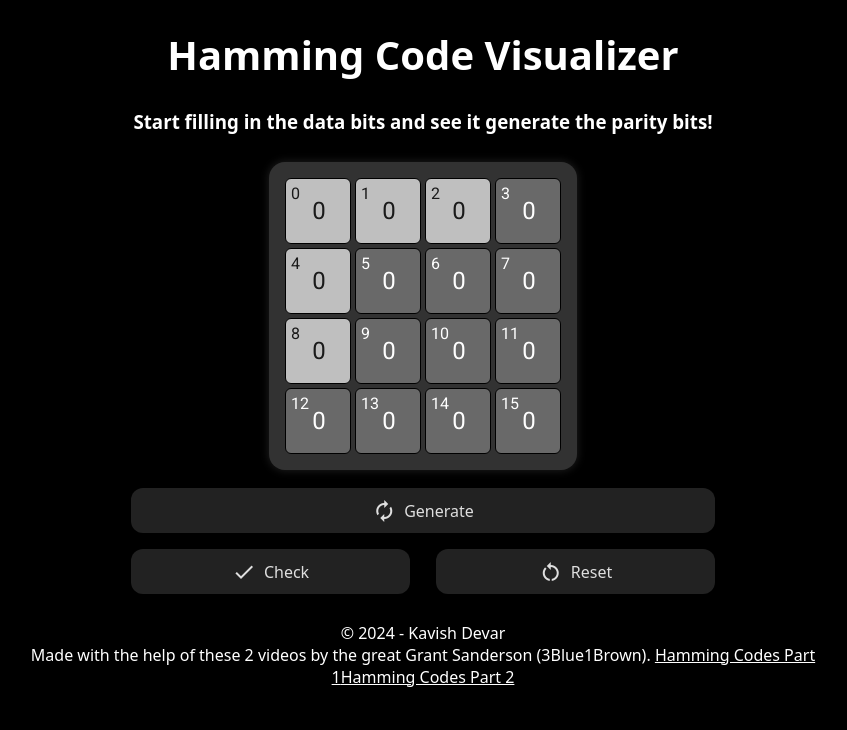
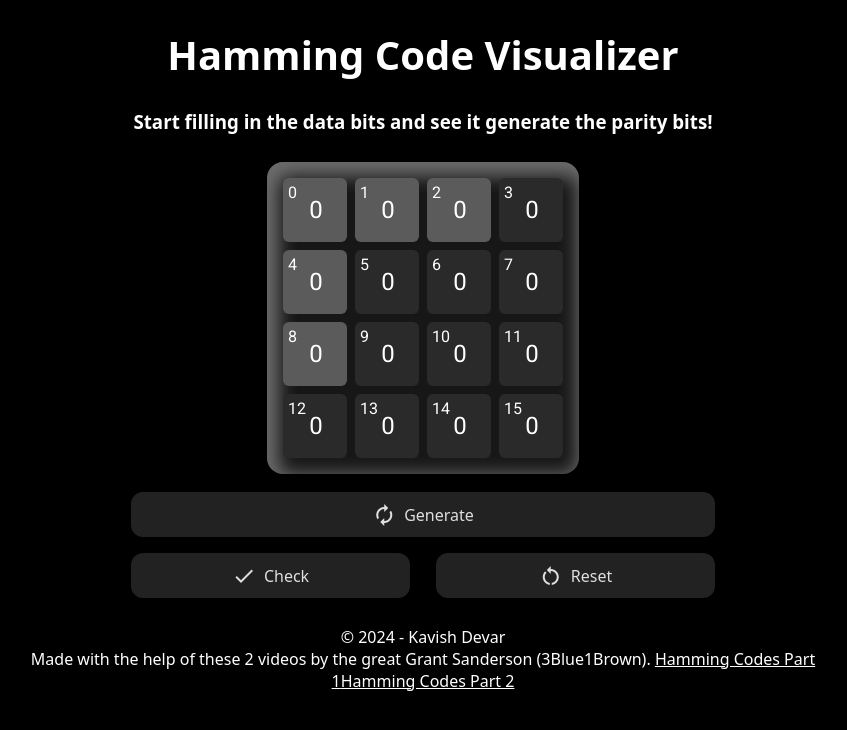
Before and after one commit to kavishdevar/angular-playground, an Angular app in the folder hammingcode/: page / in a window 1280 px wide. Shown: the top 730 px of the page, without its empty margins (217-1064 px from the left). Built offline with nearby package versions, Linux system fonts and the light colour scheme.

Commit message:
final touches

```diff
--- a/hammingcode/src/app/app.component.css
+++ b/hammingcode/src/app/app.component.css
@@ -30,15 +30,15 @@ h1 {
 }
 
 .bits-grid {
-    background-color: rgb(50 50 50);
+    background-color: rgb(23 23 23);
     display: grid;
     grid-template-columns: repeat(4, 1fr);
     grid-template-rows: repeat(4, 1fr);
-    grid-gap: 4px;
+    grid-gap: 8px;
     padding: 16px;
     margin: 10px;
     border-radius: 16px;
-    box-shadow: 0 0 10px #222222;
+    box-shadow: inset 5px 7px 18px 7px #6d6d6d;
     width: fit-content;
     height: auto;
 }
@@ -46,8 +46,7 @@ h1 {
 .bit {
     width: 64px;
     height: 64px;
-    background-color: rgb(105, 105, 105);
-    border: 1px solid black;
+    background-color: rgb(42 42 42);
     border-radius: 6px;
     transition: background-color 0.3s, border-radius 0.3s, transform 0.3s;
     position: relative;
@@ -97,15 +96,16 @@ h1 {
 }
 
 .parity {
-    background-color: rgb(191 191 191);
-    color: rgb(26 26 26);
-    border: 1px solid black;
+    background-color: rgb(91 91 91);
+    color: rgb(255 255 255);
     border-radius: 6px;
 
     input {
-        color: rgb(26 26 26);
+        color: rgb(255, 255, 255);
     }
 }
+
+
 
 button {
     background-color: #222222;
@@ -167,3 +167,11 @@ button {
     margin: auto;
     max-width: 800px;
 }
+
+
+#value1:hover + #value1 + #value3 + #value5 + #value7 + #value9 + #value11 + #value13 + #value15 {
+    background-color: rgb(69, 69, 69);
+    border-radius: 12px;
+    transform: scale(1.1);
+    transition: background-color 0.3s, border-radius 0.3s, transform 0.3s;
+}
--- a/hammingcode/src/app/app.component.ts
+++ b/hammingcode/src/app/app.component.ts
@@ -22,9 +22,10 @@ export class AppComponent {
   }
 
   generateParityBits(): void {
-    console.log('generateParityBits');
     (document.getElementById('check-verdict') as HTMLElement).style.display = 'none';
-
+    document.querySelectorAll('.bit:not(.parity)').forEach((bit) => {
+      (bit as HTMLSpanElement).style.backgroundColor = '#2a2a2a';
+    });
     // input data in input fields with ids value1, value3, value5...7, value9...15
     let parityBits = [];
 
@@ -68,6 +69,11 @@ export class AppComponent {
   }
 
   checkData(): void {
+
+    document.querySelectorAll('.bit:not(.parity)').forEach((bit) => {
+      (bit as HTMLSpanElement).style.backgroundColor = '#2a2a2a';
+    });
+
     let getValue = this.getValue;
     let currentParityBits = [];
     let error = false;
@@ -84,16 +90,16 @@ export class AppComponent {
     currentParityBits[1] = (getValue(2) + getValue(3) + getValue(6) + getValue(7) + getValue(10) + getValue(11) + getValue(14) + getValue(15)) % 2;
     currentParityBits[2] = (getValue(4) + getValue(5) + getValue(6) + getValue(7) + getValue(12) + getValue(13) + getValue(14) + getValue(15)) % 2;
     currentParityBits[3] = (getValue(8) + getValue(9) + getValue(10) + getValue(11) + getValue(12) + getValue(13) + getValue(14) + getValue(15)) % 2;
-    finalParity = (getValue(0) + getValue(1) + getValue(2) + getValue(3) + getValue(4) + getValue(5) + getValue(6) + getValue(7) + getValue(8) + getValue(9) + getValue(10) + getValue(11) + getValue(12) + getValue(13) + getValue(14) + getValue(15)) % 2;
+    // finalParity = (getValue(0) + getValue(1) + getValue(2) + getValue(3) + getValue(4) + getValue(5) + getValue(6) + getValue(7) + getValue(8) + getValue(9) + getValue(10) + getValue(11) + getValue(12) + getValue(13) + getValue(14) + getValue(15)) % 2;
     let errorInParities = [];
 
-    if (finalParity != 0) {
-      error = true;
-      errorInParities.push(0);
-    }
-    else {
-      errorInParities.push(1);
-    }
+    // if (finalParity != 0) {
+    //   error = true;
+    //   errorInParities.push(0);
+    // }
+    // else {
+    //   errorInParities.push(1);
+    // }
 
     for (let i = 0; i < 4; i++) {
       if (currentParityBits[i] != 0) {
@@ -108,9 +114,10 @@ export class AppComponent {
     // assuming only 1 error, find the error bit by comparing the original parity bits with the current parity bits
     function binaryToDecimal(binary: number[]): number {
       let decimal = 0;
-      let bR = binary.reverse();
+      // let bR = binary.reverse();
+      console.log(binary);
       for (let i = 0; i < binary.length; i++) {
-        decimal += bR[i] * 2 ** i;
+        decimal += binary[i] * 2 ** i;
       }
       return decimal;
     }
@@ -148,7 +155,7 @@ export class AppComponent {
             else if (this.value.length > 1 && this.value.endsWith('1')) {
               this.value = "1"
             }
-            input.parentElement!.style.backgroundColor = '#696969';
+            input.parentElement!.style.backgroundColor = '#2a2a2a';
             prevVal = this.value;
           } else {
             this.value = prevVal;
```
